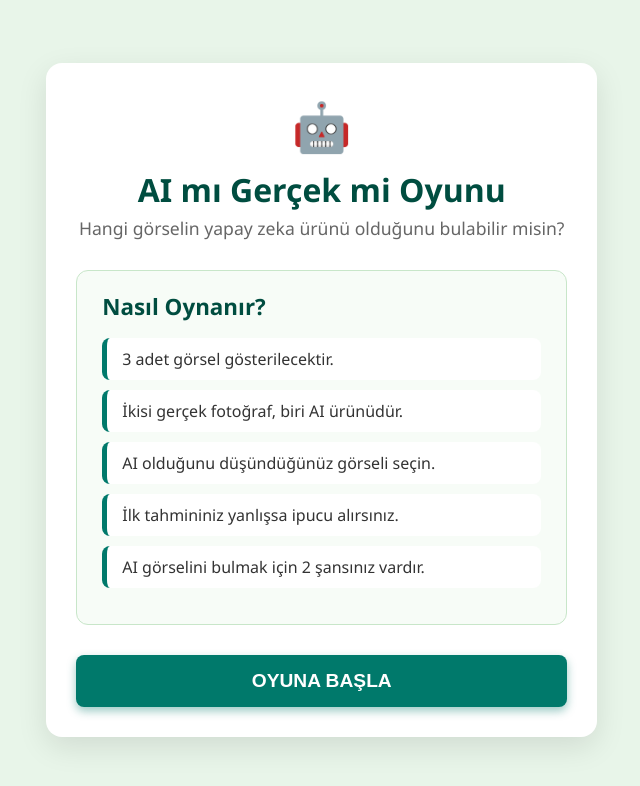
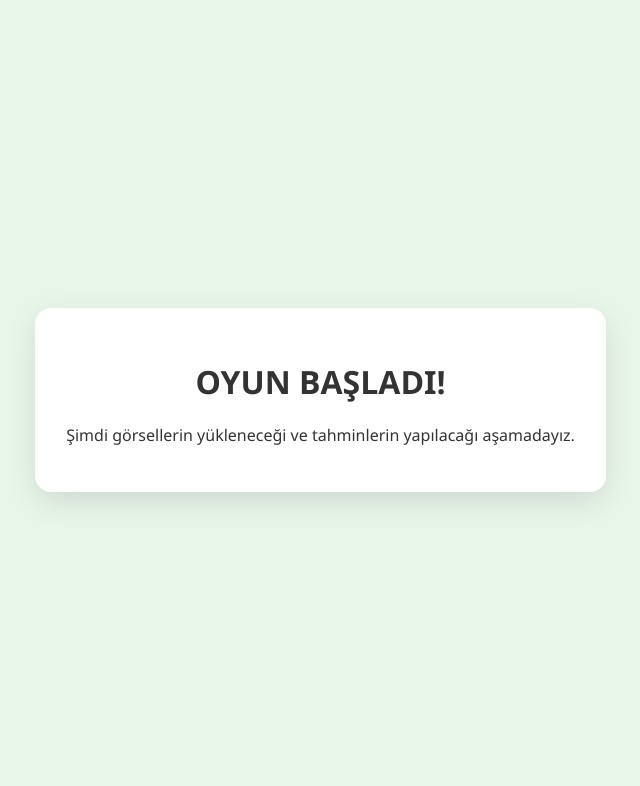
Before and after one commit to Furkan0022/1030510288_BS435_WebProgramlama, a React (Vite) app: page / in a window 1280 px wide. Both pictures are taken after a click on the button "OYUNA BAŞLA". Shown: the top 786 px of the page, without its empty margins (321-961 px from the left). Built offline with nearby package versions, Linux system fonts and the light colour scheme.

Commit message:
useState ile durum yönetimi ve ekran geçişi yapıldı.

```diff
--- a/src/App.jsx
+++ b/src/App.jsx
@@ -1,7 +1,17 @@
-import './App.css'
+import React, { useState } from 'react';
+import './App.css';
+
 const AiIcon = '🤖';
 
 function App() {
+    //  Oyunun hangi aşamada olduğu
+    const [gameState, setGameState] = useState('start');
+
+    //  Butona basılınca çağrılır.
+    const startGame = () => {
+        setGameState('game');
+    };
+    if (gameState === 'start') {
         return (
             <div className="game-container">
 
@@ -12,7 +22,7 @@ function App() {
                     <p className="game-subtitle">Hangi görselin yapay zeka ürünü olduğunu bulabilir misin?</p>
                 </div>
 
-      {/*Kural Kartı */}
+                {/* Kural Kartı */}
                 <div className="rules-card">
                     <h2>Nasıl Oynanır?</h2>
                     <ol className="rules-list">
@@ -24,54 +34,27 @@ function App() {
                     </ol>
                 </div>
 
-      {/* Başla Butonu */}
-      <button className="start-button">OYUNA BAŞLA</button>
-
+                {/* Butonu Fonksiyona Bağlama */}
+                <button
+                    className="start-button"
+                    onClick={startGame}
+                >
+                    OYUNA BAŞLA
+                </button>
             </div>
-  )
+        );
     }
 
-export default App
-
-
-
-
-
-
-
-
-
-
-
-
-
-
-
-
-
-
-
-
-
-
-
-
-
-/*function App() {
+    if (gameState === 'game') {
         return (
             <div className="game-container">
-      <h2>AI mi Gerçek mi Oyununa Hoş Geldiniz!</h2>
-      <p>Bu oyunda, yapay zeka tarafindan üretilmiş olan görseli bulmaniz gerekiyor.</p>
-      <p>Her turda size üç görsel sunulacak. </p>
-         İki tanesi gerçek fotoğraf, bir tanesi ise
-         yapay zeka ürünüdür. İlk tahmininiz yanliş çikarsa, size bir ipucu verilecektir.
-         Başlamak için butona tiklayin ve yapay zekayi alt edin!
-
-
-      <button className="start-button">OYUNA BAŞLA</button>
-
+                <h1>OYUN BAŞLADI!</h1>
+                <p>Şimdi görsellerin yükleneceği ve tahminlerin yapılacağı aşamadayız.</p>
             </div>
-  )
+        );
     }
 
-export default App*/
+    return null;
+}
+
+export default App;
```
Lines whose indentation alone changed are shown as unchanged.
